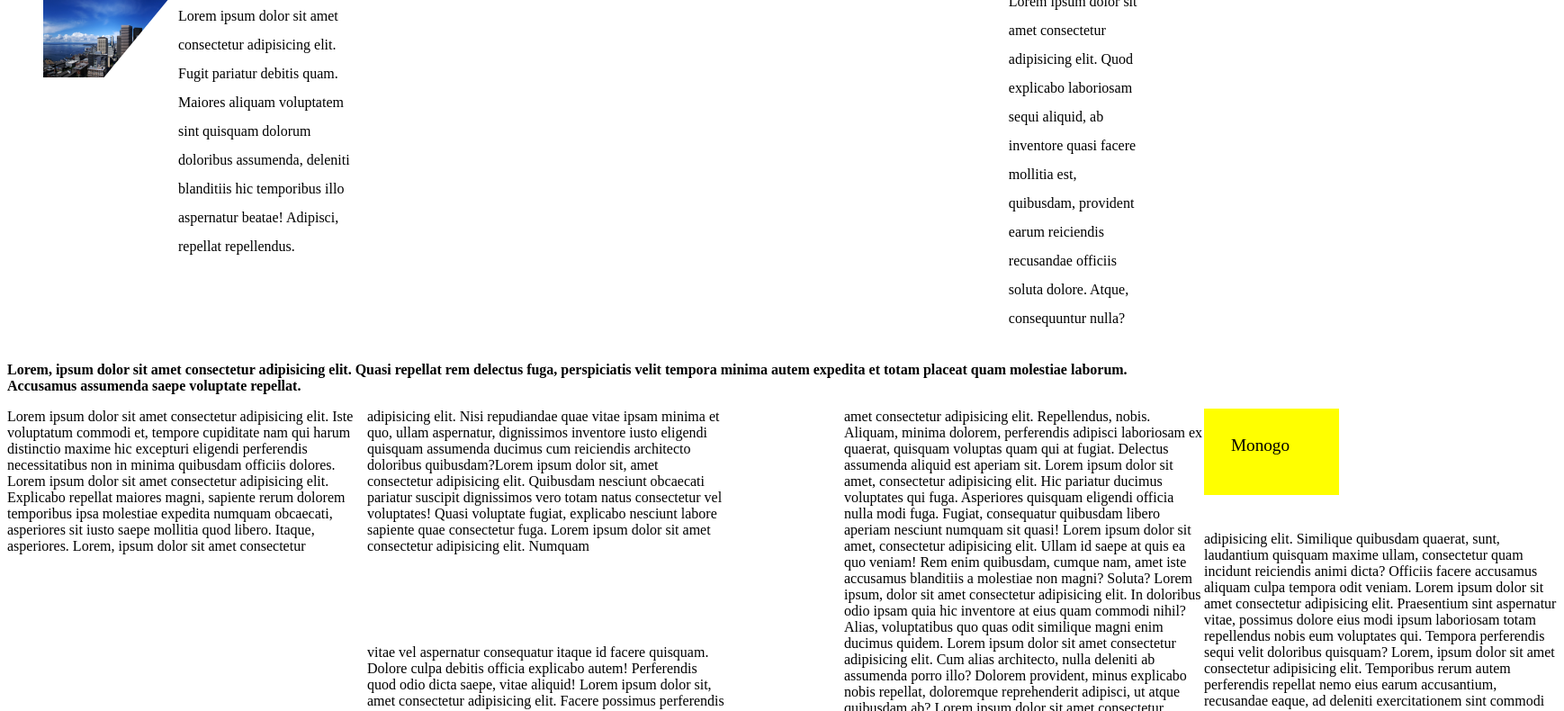
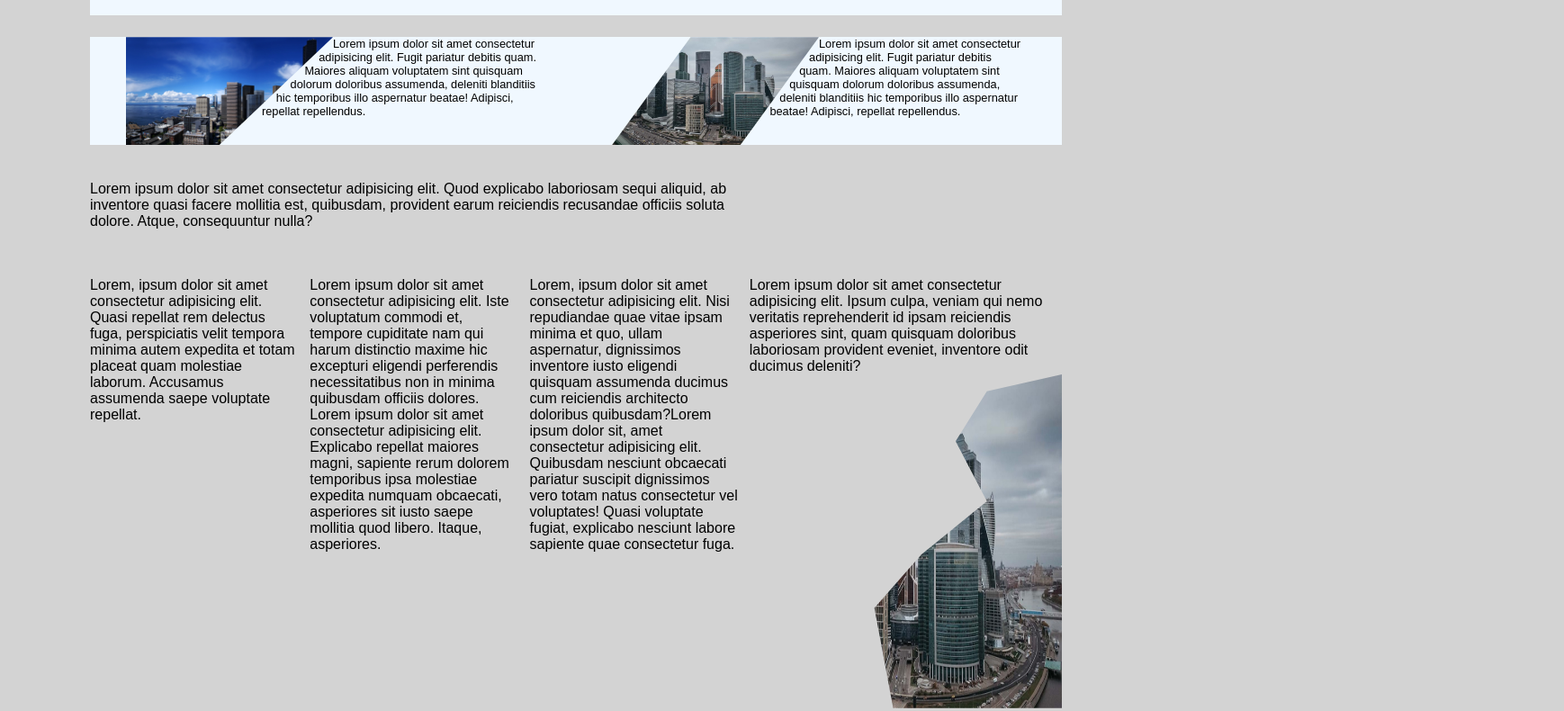
Before and after one commit to AgnieszkaDra/Newspaper, a plain HTML site: page index.html in a window 1280 px wide. Shown: the part 110-900 px from the top of the page at 90% size, 1738 px wide, since content can reach past the window. Drawn offline with Linux system fonts and the light colour scheme.

Commit message:
next part of styling

```diff
--- a/index.html
+++ b/index.html
@@ -8,42 +8,42 @@
     <link rel="stylesheet" href="style.css">
 </head>
 <body>
-    <h1>Newspaper</h1>
-    <div class="flex-column first left">
+    <div class="container">
+        <header class="header">
+            <h1>NEWSPAPER</h1>
+        </header>
+        <main class="main">
+            <section class="main__images clearfix">
+                <figure class="figure">
+                    <img src="IMG/city1.jpg" class="figure__image image1">
+                    <p class="figure__p">Lorem ipsum dolor sit amet consectetur adipisicing elit. Fugit pariatur debitis quam. Maiores aliquam voluptatem sint quisquam dolorum doloribus assumenda, deleniti blanditiis hic temporibus illo aspernatur beatae! Adipisci, repellat repellendus.</p>
+                </figure>
+                <figure class="figure">
+                    <img src="IMG/city2.jpg" class="figure__image image2">
+                    <p class="figure__p">Lorem ipsum dolor sit amet consectetur adipisicing elit. Fugit pariatur debitis quam. Maiores aliquam voluptatem sint quisquam dolorum doloribus assumenda, deleniti blanditiis hic temporibus illo aspernatur beatae! Adipisci, repellat repellendus.</p>
+                </figure>
+            </section>
+            <section class="main__text">
+                <p class="main__text__p p1">Lorem ipsum dolor sit amet consectetur adipisicing elit. Quod explicabo laboriosam sequi aliquid, ab inventore quasi facere mollitia est, quibusdam, provident earum reiciendis recusandae officiis soluta dolore. Atque, consequuntur nulla?</p>
 
-     <figure>
-        <div class="image"></div>
-        <p class="city1p">Lorem ipsum dolor sit amet consectetur adipisicing elit. Fugit pariatur debitis quam. Maiores aliquam voluptatem sint quisquam dolorum doloribus assumenda, deleniti blanditiis hic temporibus illo aspernatur beatae! Adipisci, repellat repellendus.</p>
+                <p class="main__text__p p2">Lorem, ipsum dolor sit amet consectetur adipisicing elit. Quasi repellat rem delectus fuga, perspiciatis velit tempora minima autem expedita et totam placeat quam molestiae laborum. Accusamus assumenda saepe voluptate repellat.</p>
 
-     </figure>
-    <p>Lorem ipsum dolor sit amet consectetur adipisicing elit. Quod explicabo laboriosam sequi aliquid, ab inventore quasi facere mollitia est, quibusdam, provident earum reiciendis recusandae officiis soluta dolore. Atque, consequuntur nulla?</p>
-    </div>
-    <p class="bold">Lorem, ipsum dolor sit amet consectetur adipisicing elit. Quasi repellat rem delectus fuga, perspiciatis velit tempora minima autem expedita et totam placeat quam molestiae laborum. Accusamus assumenda saepe voluptate repellat.</p>
-    <div class="wrapper">
-    Lorem ipsum dolor sit amet consectetur adipisicing elit. Iste voluptatum commodi et, tempore cupiditate nam qui harum distinctio maxime hic excepturi eligendi perferendis necessitatibus non in minima quibusdam officiis dolores. Lorem ipsum dolor sit amet consectetur adipisicing elit. Explicabo repellat maiores magni, sapiente rerum dolorem temporibus ipsa molestiae expedita numquam obcaecati, asperiores sit iusto saepe mollitia quod libero. Itaque, asperiores.
-        Lorem, ipsum dolor sit amet consectetur
-    <div></div>
-    adipisicing elit. Nisi repudiandae quae vitae ipsam minima et quo, ullam aspernatur, dignissimos inventore iusto eligendi quisquam assumenda ducimus cum reiciendis architecto doloribus quibusdam?Lorem ipsum dolor sit, amet consectetur adipisicing elit. Quibusdam nesciunt obcaecati pariatur suscipit dignissimos vero totam natus consectetur vel voluptates! Quasi voluptate fugiat, explicabo nesciunt labore sapiente quae consectetur fuga.
+                <p class="main__text__p p3">Lorem ipsum dolor sit amet consectetur adipisicing elit. Iste voluptatum commodi et, tempore cupiditate nam qui harum distinctio maxime hic excepturi eligendi perferendis necessitatibus non in minima quibusdam officiis dolores. Lorem ipsum dolor sit amet consectetur adipisicing elit. Explicabo repellat maiores magni, sapiente rerum dolorem temporibus ipsa molestiae expedita numquam obcaecati, asperiores sit iusto saepe mollitia quod libero. Itaque, asperiores.</p>
+                <p class="main__text__p p4">Lorem, ipsum dolor sit amet consectetur adipisicing elit. Nisi repudiandae quae vitae ipsam minima et quo, ullam aspernatur, dignissimos inventore iusto eligendi quisquam assumenda ducimus cum reiciendis architecto doloribus quibusdam?Lorem ipsum dolor sit, amet consectetur adipisicing elit. Quibusdam nesciunt obcaecati pariatur suscipit dignissimos vero totam natus consectetur vel voluptates! Quasi voluptate fugiat, explicabo nesciunt labore sapiente quae consectetur fuga.</p>
+                <!-- <p class="main__text__p p5">Lorem, ipsum dolor sit amet consectetur adipisicing elit. Alias expedita repellendus quasi quo dolor architecto magnam aliquid impedit porro, et deserunt corrupti aspernatur debitis eum repudiandae maxime tempore minus? Sint.</p> -->
+                <figure class="figure p6">
+                    <p class="figure__p">Lorem ipsum dolor sit amet consectetur adipisicing elit. Ipsum culpa, veniam qui nemo veritatis reprehenderit id ipsam reiciendis asperiores sint, quam quisquam doloribus laboriosam provident eveniet, inventore odit ducimus deleniti?</p>
+                    <img src="IMG/city2.jpg" class="figure__image image3">
+
+                </figure>
 
 
 
-        Lorem ipsum dolor sit amet consectetur adipisicing elit. Numquam
-
-    <div></div> vitae vel aspernatur consequatur itaque id facere quisquam. Dolore culpa debitis officia explicabo autem! Perferendis quod odio dicta saepe, vitae aliquid! Lorem ipsum dolor sit, amet consectetur adipisicing elit. Facere possimus perferendis tenetur hic. Totam in, libero exercitationem labore neque, numquam accusantium eligendi id sint ipsum, porro aperiam rem possimus laboriosam?
-        Lorem ipsum dolor sit
-    <div></div>amet consectetur adipisicing elit. Repellendus, nobis. Aliquam, minima dolorem, perferendis adipisci laboriosam ex quaerat, quisquam voluptas quam qui at fugiat. Delectus assumenda aliquid est aperiam sit. Lorem ipsum dolor sit amet, consectetur adipisicing elit. Hic pariatur ducimus voluptates qui fuga. Asperiores quisquam eligendi officia nulla modi fuga. Fugiat, consequatur quibusdam libero aperiam nesciunt numquam sit quasi!
-
-    Lorem ipsum dolor sit amet, consectetur adipisicing
-    elit. Ullam id saepe at quis ea quo veniam! Rem enim quibusdam, cumque nam, amet iste accusamus blanditiis a molestiae non magni? Soluta? Lorem ipsum, dolor sit amet consectetur adipisicing elit. In doloribus odio ipsam quia hic inventore at eius quam commodi nihil? Alias, voluptatibus quo quas odit similique magni enim ducimus quidem. Lorem ipsum dolor sit amet consectetur adipisicing elit. Cum alias architecto, nulla deleniti ab assumenda porro illo? Dolorem provident, minus explicabo nobis repellat, doloremque reprehenderit adipisci, ut atque quibusdam ab?
 
 
-
-    Lorem ipsum dolor sit amet consectetur,<div class="inline">Monogo</div> adipisicing elit. Similique quibusdam quaerat, sunt, laudantium quisquam maxime ullam, consectetur quam incidunt reiciendis animi dicta? Officiis facere accusamus aliquam culpa tempora odit veniam. Lorem ipsum dolor sit amet consectetur adipisicing elit. Praesentium sint aspernatur vitae, possimus dolore eius modi ipsum laboriosam totam repellendus nobis eum voluptates qui. Tempora perferendis sequi velit doloribus quisquam? Lorem, ipsum dolor sit amet consectetur adipisicing elit. Temporibus rerum autem perferendis repellat nemo eius earum accusantium, recusandae eaque, ad deleniti exercitationem sint commodi consectetur minus maiores a pariatur voluptates?
-    </div>
-
-    <div class="image2"></div>
-    </div>
-    </div>
+            </section>
+        </main>
+    </div> <!--end of div container-->
 
 
 </body>
--- a/style.css
+++ b/style.css
@@ -1,95 +1,195 @@
-.flex-column{
-    display: flex;
-    width: 100%;
+:root{
+    box-sizing: border-box;
+    font-size: 1rem;
+}
 
+*,
+::before,
+::after {
+    box-sizing: inherit;
+}
+
+body {
+    background-color: lightgray;
+    font-family: Arial, Helvetica, sans-serif;
 
 }
 
-.flex-column p{
-    display: inline-block;
-    line-height: 2;
-    width: 20%;
+body * + * {
+    margin-top: 1.5em;
 }
 
-.bold{
-    font-weight: 800;
+.container {
+    max-width: 1080px;
+    margin: 0 auto;
 }
 
-.flex-column p{
+header{
+    background-color: aliceblue;
     display: flex;
-    flex-direction: column;
+    justify-content: center;
+    align-items: center;
 }
 
-.flex-column.first{
-    justify-content: space-between;
+h1{
+    font-size: 3rem;
+    font-weight: 900;
 }
 
-flex
+.main__images{
+    display: flex;
+    width: 100%;
+    height: 15vh;
+    background-color: aliceblue;
+
+}
+
+figure {
+    width: 100%;
+    height: 100%;
+    margin-top: 0;
+    float: left;
+}
+
+figure:nth-child(odd) {
+    clear: left;
+}
+
+.clearfix::after {
+    clear: both;
+}
+
+.figure__image {
+    width: 50%;
+    height: 100%;
+    float: left;
+}
+
+
+
+.figure__image.image1 {
+    clip-path: polygon(0 0, 100% 0, 45% 100%, 0% 100%);
+    shape-outside: polygon(0 0, 100% 0, 45% 100%, 0% 100%);
+}
+
+.figure__image.image2 {
+    clip-path: polygon(38% 0, 100% 0, 62% 100%, 0% 100%);
+    shape-outside: polygon(38% 0, 100% 0, 62% 100%, 0% 100%);
+}
+
+.figure__p {
+    margin-top: 0;
+    font-size: 0.8rem;
+}
+
+.main__text {
+
+    width: 100%;
+    display: grid;
+    grid-template-columns: 1fr 1fr 1fr 1.5fr;
+    grid-template-rows: repeat(2, auto);
+    grid-gap: 0.8em;
+
+}
+
+.main__text__p.p1 {
+    grid-column: 1/4 ;
+    grid-row: 1/2;
+
+}
+
+.main__text__p.p2 {
+    grid-column: 1/2 ;
+    grid-row: 2/3;
+
+}
+
+.main__text__p.p3{
+    grid-column: 2/3 ;
+    grid-row: 2/3;
+
+}
+
+.main__text__p.p4 {
+    grid-column:3/4 ;
+    grid-row:2/3 ;
+
+}
 
 
 
 
 
-figure{
-
-min-height: 300px;
-min-width: 300px;
-max-width: 600px;
-text-align: justify;
-}
-
-.image {
-    min-height: 100px;
-min-width: 150px;
-clip-path: polygon(0 0, 100% 0, 45% 100%, 0% 100%) ;
-background: url('IMG/city1.jpg');
-background-size: cover;
-shape-outside:polygon(0 0, 100% 0, 45% 100%, 0% 100%)  ;
-float: left;
-}
 
 
 
-.wrapper{
-    min-width:300px;
-    min-height: 300px;
-    max-width: 400px;
-    max-height: 400px;
-    display: flex;
-    flex-wrap: wrap;
-    flex-direction: column;
 
+
+
+
+
+
+
+
+.image3 {
+
+    clip-path: polygon(76% 5%, 100% 0, 100% 100%, 46% 100%, 40% 70%, 55% 54%, 76% 38%, 66% 20%);
+shape-outside: polygon(76% 5%, 100% 0, 100% 100%, 46% 100%, 40% 70%, 55% 54%, 76% 38%, 66% 20%);
+
+height: 100%;
+width: 100%;
+float: right;
+z-index: 100;
+margin-right: 0;
 
 
 }
 
-.wrapper > div {
-    width: 40px;
-    padding: 30px;
-    margin-right: 30px;
-    margin-bottom: 40px;
+.main__text__p.p5{
+    z-index: 1;
+}
+
+figure{
+    width: 100%;
+    height: 100%;
+
+}
+
+.figure__image.image3{
+    margin-right: 0;
+}
+
+.figure.p6 {
+    margin-right: 0;
+    margin-left: 0;
+}
+.p6{
+
+    grid-column: 2/5;
+    grid-row: 2/3;
 
 
 }
 
-.wrapper > p {
-    margin-right: 30px;
+.p5{
+    float: left;
 }
 
-.wrapper > .inline{
-    display: inline-block;
-    width: 90px;
-    height: 36px;
-    background-color: yellow;
-    font-size: larger;
+.figure.p6{
+    width: 100%;
+    height: 100%;
+    margin-top: 1.5em;
+
+    grid-column: 4/5;
 }
 
-.image2{
-    min-height: 800px;
-min-width: 300px;
-clip-path: polygon(75% 51%, 64% 43%, 61% 30%, 65% 21%, 85% 15%, 100% 15%, 100% 100%, 87% 100%, 59% 100%, 49% 94%, 48% 78%, 59% 60%);
-background: url('IMG/city1.jpg');
-background-size: cover;
-shape-outside: polygon(75% 51%, 64% 43%, 61% 30%, 65% 21%, 85% 15%, 100% 15%, 100% 100%, 87% 100%, 59% 100%, 49% 94%, 48% 78%, 59% 60%);
-float: right;
+.figure.p6 > .figure__p{
+    font-size: 1rem;
+    margin-bottom: 0;
+
 }
+
+.figure__image.image3{
+    grid-column: 2/5;
+    margin-top: 0;
+}
```
